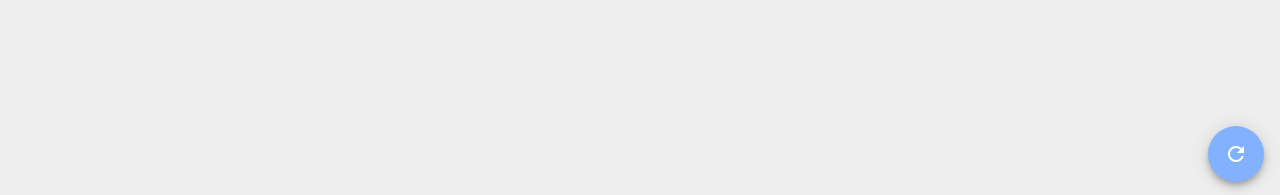
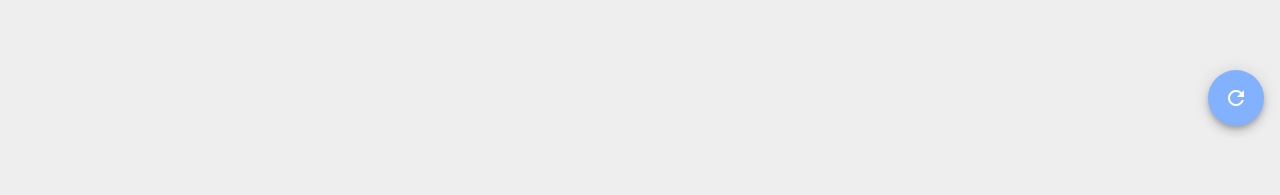
Before and after one commit to eventhorizonsky/ezanime-ui, a Vue app: page / in a window 1280 px wide. Shown: the part 602-797 px from the top of the page. Built offline with nearby package versions, Linux system fonts and the light colour scheme.

Commit message:
还是改浮动按钮

```diff
--- a/src/App.vue
+++ b/src/App.vue
@@ -91,6 +91,7 @@
 
                 bottom
                 fixed
+                class="mb-14"
                 right
                 fab
 ><v-icon>mdi-refresh </v-icon></v-btn>
```
